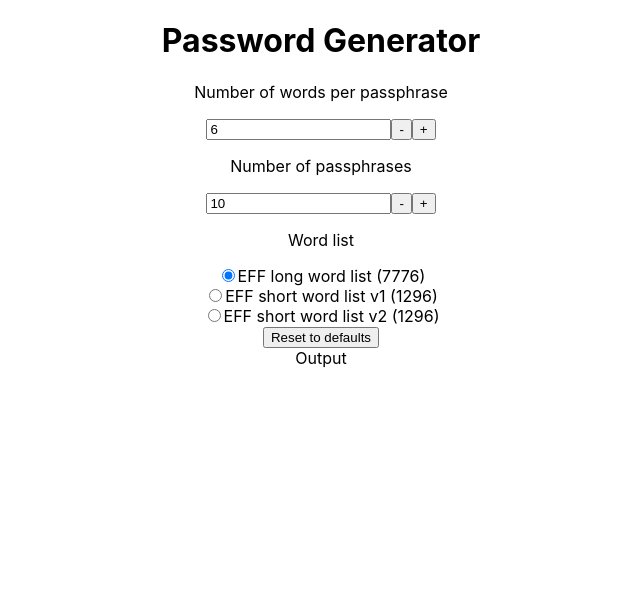
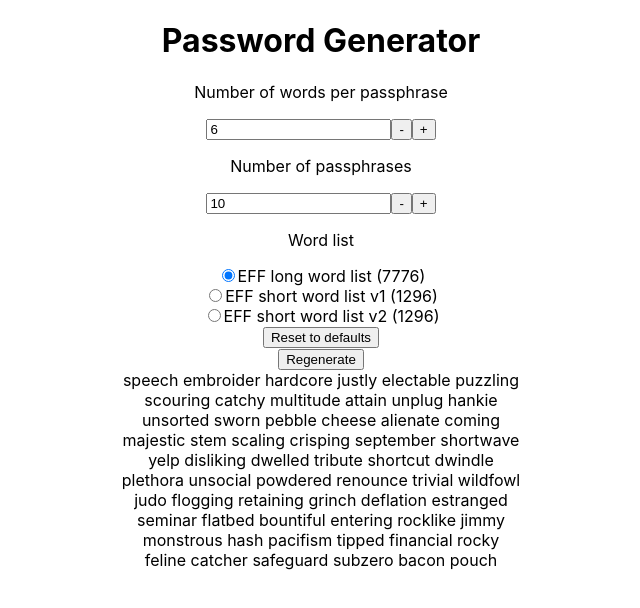
Before and after one commit to andygock/password-generator-v2, a React (Create React App) app: page / in a window 1280 px wide. Shown: the top 608 px of the page, without its empty margins (319-959 px from the left). Built offline with nearby package versions, Linux system fonts and the light colour scheme.

Commit message:
Functionally working generator

```diff
--- a/src/App.js
+++ b/src/App.js
@@ -5,13 +5,25 @@
 import './App.css';
 import Output from './Output';
 
+const defaults = {
+  words: 6,
+  lines: 10,
+  list: 'eff-long',
+};
+
 const App = () => {
-  const [wordsPerPassphrase, setWordsPerPassphrase] = React.useState(6);
-  const [numberOfPassphrases, setNumberOfPassphrases] = React.useState(10);
-  const [wordlist, setWordlist] = React.useState('eff-long');
+  const [wordsPerPassphrase, setWordsPerPassphrase] = React.useState(
+    defaults.words
+  );
+  const [numberOfPassphrases, setNumberOfPassphrases] = React.useState(
+    defaults.lines
+  );
+  const [wordlist, setWordlist] = React.useState(defaults.list);
 
   const handleReset = () => {
-    //
+    setWordsPerPassphrase(defaults.words);
+    setNumberOfPassphrases(defaults.lines);
+    setWordlist(defaults.list);
   };
 
   return (
@@ -39,7 +51,11 @@
         <button onClick={handleReset}>Reset to defaults</button>
       </div>
 
-      <Output />
+      <Output
+        words={wordsPerPassphrase}
+        lines={numberOfPassphrases}
+        list={wordlist}
+      />
     </div>
   );
 };
--- a/src/Output.js
+++ b/src/Output.js
@@ -1,8 +1,48 @@
 import React from 'react';
-import { Link, useHistory, useLocation } from 'react-router-dom';
+import PropTypes from 'prop-types';
+import dict from './words';
 
-const Output = () => {
-  return <div>Output</div>;
+const Output = ({ list, words, lines }) => {
+  // keep track how many times user is clicking re-generate
+  const [counter, setCounter] = React.useState(0);
+
+  const arr = new Uint32Array(lines * words);
+  const random = window.crypto
+    .getRandomValues(arr)
+    .map((v) => v % dict[list].length);
+
+  // generate passphrases
+  let index = 0;
+  const rows = [];
+  for (let row = 0; row < lines; row++) {
+    const line = [];
+    for (let n = 0; n < words; n++) {
+      line.push(dict[list][random[index]]);
+      index += 1;
+    }
+    rows.push(line);
+  }
+
+  return (
+    <div>
+      <button
+        onClick={() => {
+          setCounter(counter + 1);
+        }}
+      >
+        Regenerate
+      </button>
+      {rows.map((row, rowNumber) => (
+        <div key={rowNumber}>{row.join(' ')}</div>
+      ))}
+    </div>
+  );
+};
+
+Output.propTypes = {
+  list: PropTypes.string,
+  words: PropTypes.number,
+  lines: PropTypes.number,
 };
 
 export default Output;
```
Also changed, not shown: 1 other file (tests, documents, lock files or other folders).
